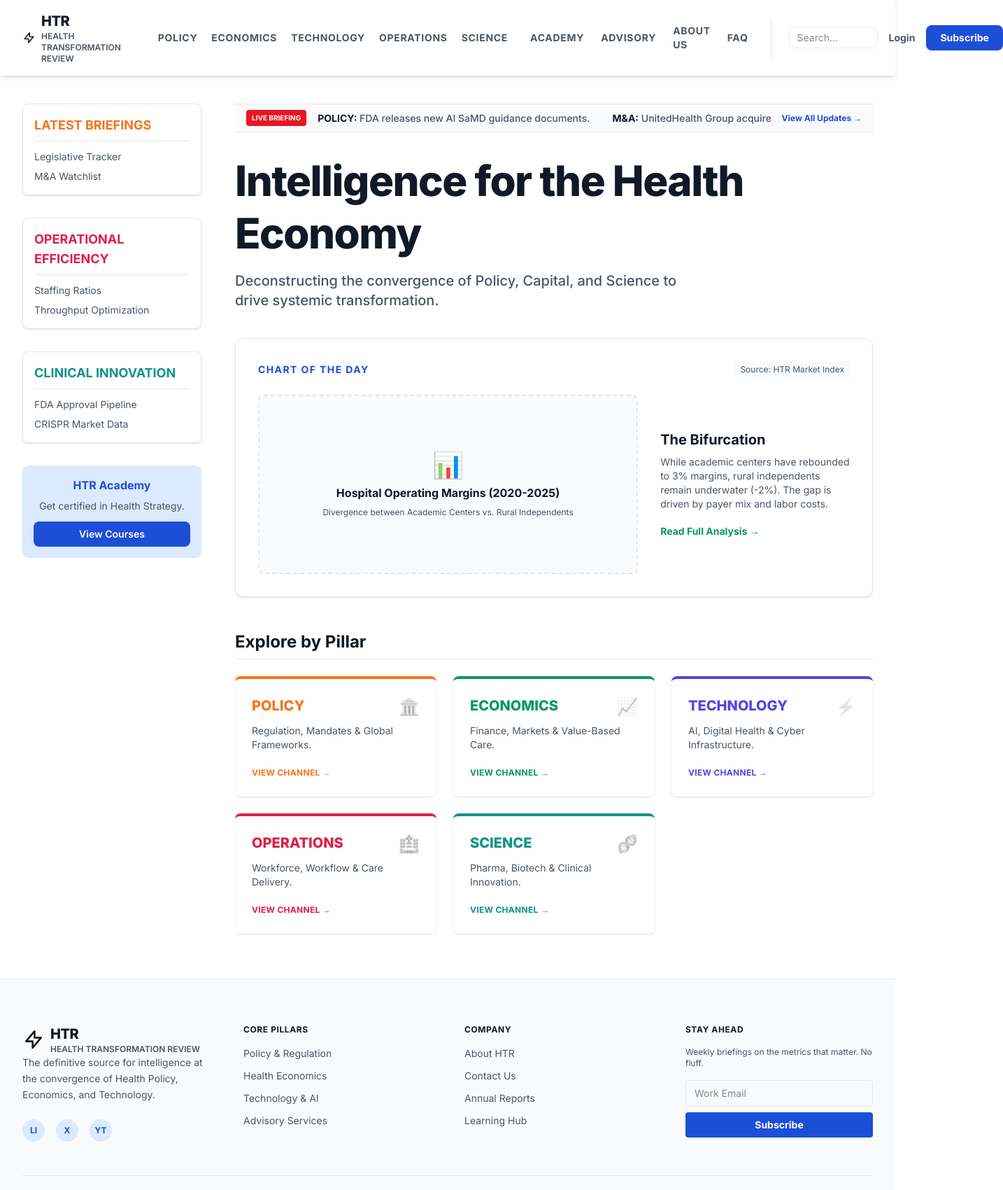
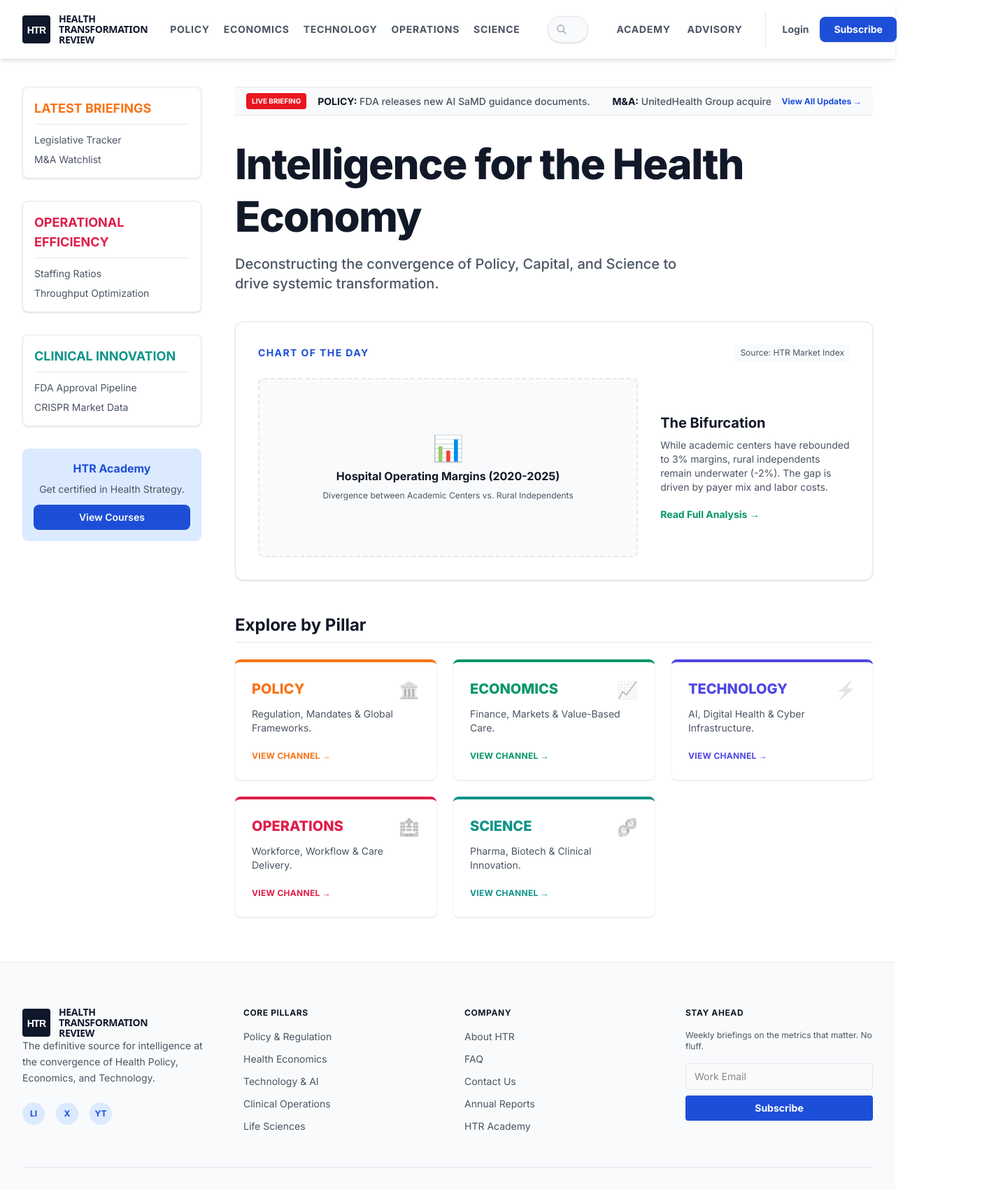
Before and after one commit to bbensaid/htr-test, a Next.js app: page / in a window 1280 px wide. Shown: the top 1700 px of the page at 70% size, 1434 px wide, since content can reach past the window. Built offline with nearby package versions, Linux system fonts and the light colour scheme.

Commit message:
With Science pillar before removing it

```diff
--- a/components/Footer.tsx
+++ b/components/Footer.tsx
@@ -21,13 +21,13 @@
             </p>
             <div className="flex space-x-4 pt-2">
               {/* Social Placeholders */}
-              <div className="w-8 h-8 bg-ui-bg-light rounded-full flex items-center justify-center text-ui-primary font-bold text-xs">
+              <div className="w-8 h-8 bg-ui-bg-light rounded-full flex items-center justify-center text-ui-primary font-bold text-xs cursor-pointer hover:opacity-80">
                 LI
               </div>
-              <div className="w-8 h-8 bg-ui-bg-light rounded-full flex items-center justify-center text-ui-primary font-bold text-xs">
+              <div className="w-8 h-8 bg-ui-bg-light rounded-full flex items-center justify-center text-ui-primary font-bold text-xs cursor-pointer hover:opacity-80">
                 X
               </div>
-              <div className="w-8 h-8 bg-ui-bg-light rounded-full flex items-center justify-center text-ui-primary font-bold text-xs">
+              <div className="w-8 h-8 bg-ui-bg-light rounded-full flex items-center justify-center text-ui-primary font-bold text-xs cursor-pointer hover:opacity-80">
                 YT
               </div>
             </div>
@@ -65,10 +65,18 @@
               </li>
               <li>
                 <Link
-                  href="/advisory"
+                  href="/operations"
                   className="hover:text-ui-primary transition"
                 >
-                  Advisory Services
+                  Clinical Operations
+                </Link>
+              </li>
+              <li>
+                <Link
+                  href="/science"
+                  className="hover:text-ui-primary transition"
+                >
+                  Life Sciences
                 </Link>
               </li>
             </ul>
@@ -88,6 +96,12 @@
                   About HTR
                 </Link>
               </li>
+              <li>
+                <Link href="/faq" className="hover:text-ui-primary transition">
+                  FAQ
+                </Link>
+              </li>{" "}
+              {/* ADDED HERE */}
               <li>
                 <Link
                   href="/advisory/contact"
@@ -109,7 +123,7 @@
                   href="/education"
                   className="hover:text-ui-primary transition"
                 >
-                  Learning Hub
+                  HTR Academy
                 </Link>
               </li>
             </ul>
--- a/components/Header.tsx
+++ b/components/Header.tsx
@@ -1,11 +1,11 @@
-// components/Header.tsx (CLEAN VERSION - NO TOGGLE)
-"use client";
+// components/Header.tsx (FIXED WIDTH TO MATCH PAGE CONTENT)
 
 import React from "react";
 import Link from "next/link";
 import Logo from "./Logo";
 import NavDropdown from "./NavDropdown";
 
+// --- 1. INTELLIGENCE PILLARS (Left) ---
 const policyItems = [
   { href: "/policy/regulation", label: "Regulation & Legislation" },
   { href: "/policy/mandates", label: "Public Health Mandates" },
@@ -41,6 +41,7 @@
   { href: "/science/medtech", label: "MedTech Devices" },
 ];
 
+// --- 2. SERVICES (Right) ---
 const advisoryItems = [
   { href: "/advisory/consulting", label: "Strategic Consulting" },
   { href: "/advisory/research", label: "Custom Research Projects" },
@@ -56,22 +57,20 @@
   { href: "/education/case-studies", label: "Case Studies Library" },
 ];
 
-const staticNav = [
-  { href: "/about", label: "ABOUT US" },
-  { href: "/faq", label: "FAQ" },
-];
-
 const Header: React.FC = () => {
   return (
     <header className="sticky top-0 z-50 bg-white shadow-md">
-      <div className="container mx-auto p-4 md:px-8 flex flex-col xl:flex-row justify-between items-center gap-4">
-        {/* LEFT: Brand & Intelligence Pillars */}
-        <div className="flex items-center gap-8 w-full xl:w-auto justify-between xl:justify-start">
+      {/* CRITICAL FIX: Reverted 'w-full px-6' to 'container mx-auto p-4 md:px-8'
+         This ensures the header width aligns perfectly with your Sidebar/Content grid.
+      */}
+      <div className="container mx-auto p-4 md:px-8 flex flex-col xl:flex-row items-center justify-between gap-4">
+        {/* LEFT GROUP: Logo + Pillars */}
+        <div className="flex items-center gap-6 w-full xl:w-auto justify-between xl:justify-start">
           <Link href="/">
             <Logo />
           </Link>
 
-          {/* Pillars Navigation */}
+          {/* Pillars: Hidden on small screens, flex on XL */}
           <nav className="hidden xl:flex items-center space-x-1">
             <NavDropdown label="POLICY" items={policyItems} />
             <NavDropdown label="ECONOMICS" items={economicsItems} />
@@ -81,31 +80,39 @@
           </nav>
         </div>
 
-        {/* RIGHT: Utility & Services */}
-        <div className="flex items-center gap-6">
+        {/* CENTER GROUP: Search (Responsive Width) */}
+        {/* Removed fixed margin, allowing it to flex naturally in the center space */}
+        <div className="hidden md:flex flex-grow justify-center px-4 max-w-lg">
+          <div className="relative w-full">
+            <input
+              type="text"
+              placeholder="Search..."
+              className="w-full px-4 py-2 pl-10 border border-ui-border rounded-full text-sm bg-surface-muted focus:outline-none focus:ring-2 focus:ring-ui-primary focus:bg-white transition-all shadow-sm"
+            />
+            <svg
+              className="w-4 h-4 absolute left-3 top-1/2 transform -translate-y-1/2 text-gray-400"
+              fill="none"
+              stroke="currentColor"
+              viewBox="0 0 24 24"
+            >
+              <path
+                strokeLinecap="round"
+                strokeLinejoin="round"
+                strokeWidth="2"
+                d="M21 21l-6-6m2-5a7 7 0 11-14 0 7 7 0 0114 0z"
+              />
+            </svg>
+          </div>
+        </div>
+
+        {/* RIGHT GROUP: Services + Auth */}
+        <div className="flex items-center gap-6 w-full xl:w-auto justify-end">
           <nav className="hidden md:flex items-center space-x-2 border-r border-ui-border pr-6">
             <NavDropdown label="ACADEMY" items={academyItems} />
             <NavDropdown label="ADVISORY" items={advisoryItems} />
-            {staticNav.map((item) => (
-              <Link
-                key={item.href}
-                href={item.href}
-                className="text-text-body hover:text-ui-primary transition duration-150 text-sm font-bold tracking-wider uppercase p-2"
-              >
-                {item.label}
-              </Link>
-            ))}
           </nav>
 
           <div className="flex items-center gap-4">
-            <div className="hidden md:block">
-              <input
-                type="text"
-                placeholder="Search..."
-                className="px-3 py-1 border border-ui-border rounded-lg text-sm focus:outline-none focus:ring-2 focus:ring-ui-primary/50 w-32 focus:w-48 transition-all"
-              />
-            </div>
-
             <Link
               href="/login"
               className="text-sm font-bold text-text-body hover:text-ui-primary whitespace-nowrap"
--- /dev/null
+++ b/components/Logo original.tsx
@@ -0,0 +1,33 @@
+// components/Logo.tsx
+
+import React from "react";
+
+const Logo: React.FC = () => {
+  return (
+    <div className="flex items-center gap-3 cursor-pointer">
+      {/* Icon */}
+      <svg
+        className="w-10 h-10 text-ui-primary flex-shrink-0"
+        fill="none"
+        stroke="currentColor"
+        viewBox="0 0 24 24"
+      >
+        <path
+          strokeLinecap="round"
+          strokeLinejoin="round"
+          strokeWidth="2"
+          d="M13 10V3L4 14h7v7l9-11h-7z"
+        />
+      </svg>
+
+      {/* Text Stacked on 3 Lines */}
+      <div className="flex flex-col text-[10px] font-extrabold leading-none tracking-widest text-text-heading uppercase">
+        <span>Health</span>
+        <span>Transformation</span>
+        <span>Review</span>
+      </div>
+    </div>
+  );
+};
+
+export default Logo;
--- a/components/Logo.tsx
+++ b/components/Logo.tsx
@@ -4,30 +4,40 @@
 
 const Logo: React.FC = () => {
   return (
-    <div className="flex items-center space-x-2 cursor-pointer">
-      {/* Graphic uses Primary Brand Color */}
-      <svg
-        className="w-8 h-8 text-primary"
-        fill="none"
-        stroke="currentColor"
-        viewBox="0 0 24 24"
-        xmlns="http://www.w3.org/2000/svg"
-      >
-        <path
-          strokeLinecap="round"
-          strokeLinejoin="round"
-          strokeWidth="2"
-          d="M13 10V3L4 14h7v7l9-11h-7z"
-        />
-      </svg>
-      <div className="flex flex-col leading-none">
-        {/* Acronym uses Heading Color */}
-        <span className="text-xl font-extrabold text-text-heading uppercase tracking-tight">
-          HTR
+    <div className="flex items-center gap-3 cursor-pointer select-none">
+      {/* ICON: 'HTR' Symbol (White text on Dark Background) */}
+      <div className="w-10 h-10 bg-slate-900 flex items-center justify-center rounded">
+        <svg
+          className="w-full h-full"
+          viewBox="0 0 40 40"
+          xmlns="http://www.w3.org/2000/svg"
+        >
+          <text
+            x="50%"
+            y="55%"
+            dominantBaseline="middle"
+            textAnchor="middle"
+            fill="white"
+            fontWeight="900"
+            fontSize="14"
+            fontFamily="sans-serif"
+            className="tracking-tighter"
+          >
+            HTR
+          </text>
+        </svg>
+      </div>
+
+      {/* TEXT: Uniform Style for all 3 words */}
+      <div className="flex flex-col font-sans uppercase leading-none gap-[1px]">
+        <span className="text-[14px] font-black text-slate-900 tracking-tight">
+          HEALTH
         </span>
-        {/* Full Name uses Body Color */}
-        <span className="text-xs font-semibold text-text-body uppercase">
-          Health Transformation Review
+        <span className="text-[14px] font-black text-slate-900 tracking-tight">
+          TRANSFORMATION
+        </span>
+        <span className="text-[14px] font-black text-slate-900 tracking-tight">
+          REVIEW
         </span>
       </div>
     </div>
```
